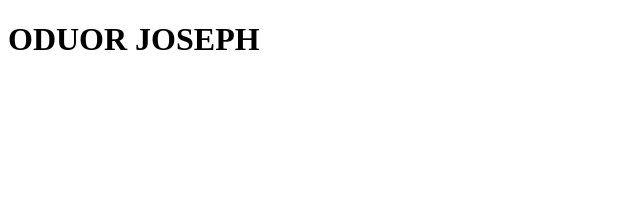
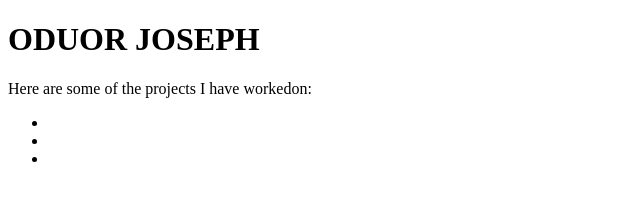
Before and after one commit to programmer7512/my-portfolio, a plain HTML site: page index.html in a window 1280 px wide. Shown: the whole page, without its empty margins (0-640 px from the left). Drawn offline with Linux system fonts and the light colour scheme.

Commit message:
this commit added list of projects i have created

```diff
--- a/index.html
+++ b/index.html
@@ -6,6 +6,12 @@
   </head>
   <body>
     <h1>ODUOR JOSEPH</h1>
+    <p>Here are some of the projects I have workedon:</p>
+    <ul>
+      <li></li>
+      <li></li>
+      <li></li>
+    </ul>
 
   </body>
 </html>
```
